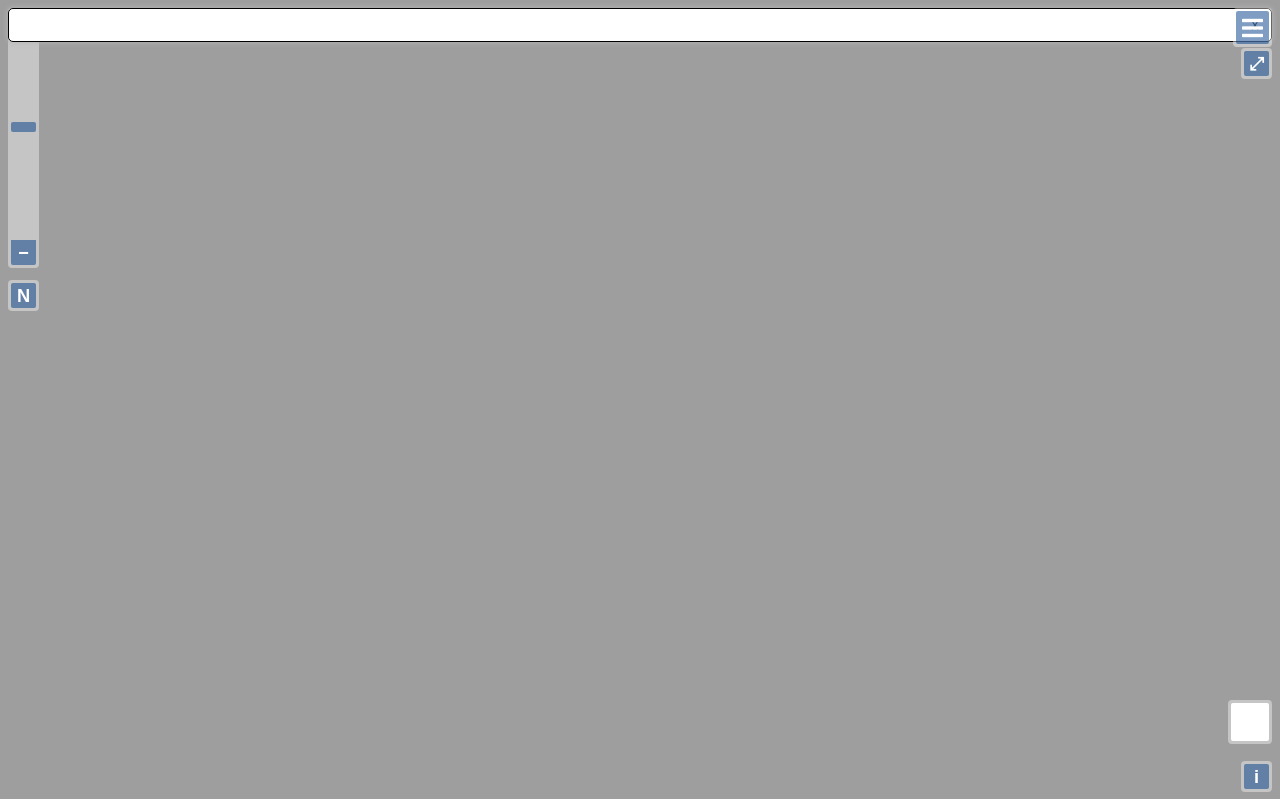
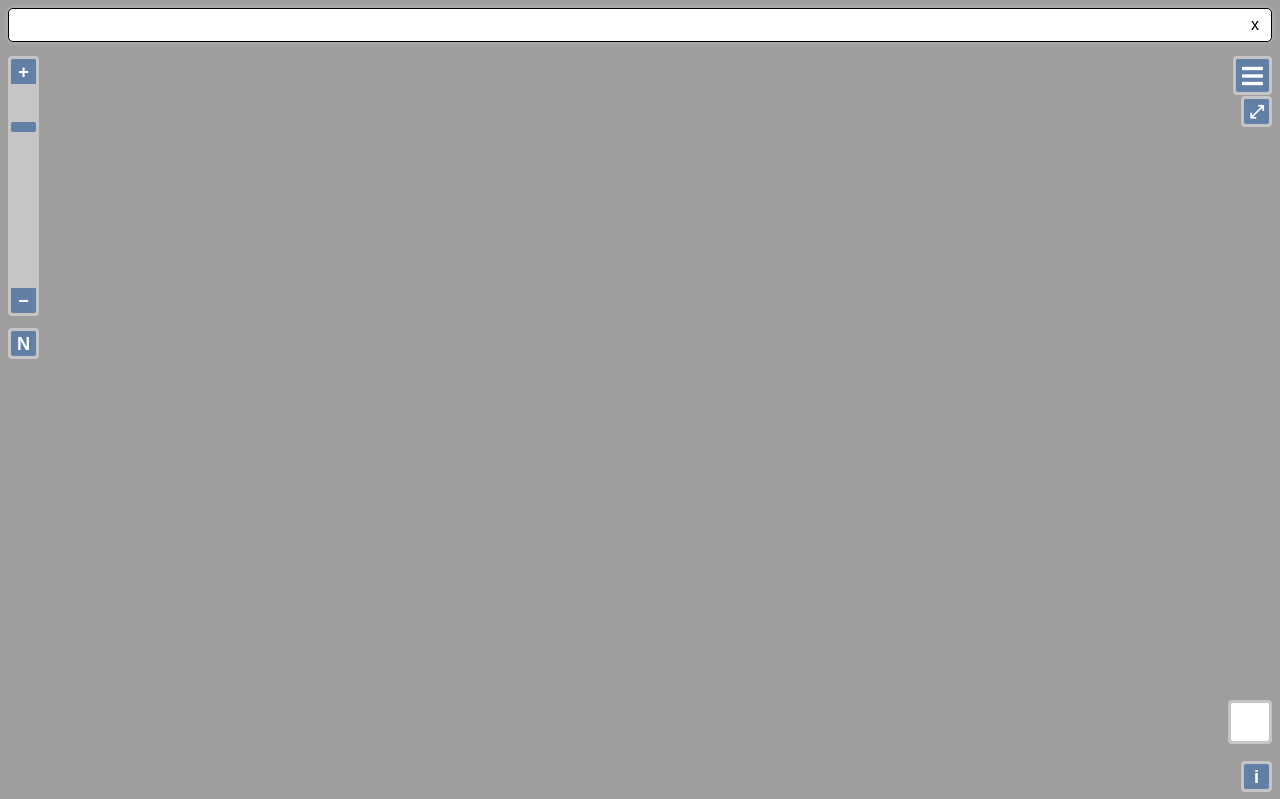
Before and after one commit to kure-kosen/kure_kosen_map, a PHP site: page /map.html in a window 1280 px wide. Shown: the top 799 px of the page. Run offline with PHP 8.4, Linux system fonts and the light colour scheme; some libraries are stand-ins or nearby versions.

Commit message:
検索ボックスに合わせてボタンの位置を下へずらした

```diff
--- a/assets/css/map-design.css
+++ b/assets/css/map-design.css
@@ -14,7 +14,7 @@
 .wrap-menubtn {
 	position: fixed; /* スクロールによる移動を防ぐ */
 	right: 0.5em;
-	top: 0.5em;
+	top: calc( 3em + 0.5em );
 }
 /* .ol-controlを使うので廃止
 .wrap-menubtn {
@@ -45,9 +45,14 @@ button.menubtn:hover, div.menubtn:hover {
 	background-color: rgba(0,60,136,.5);
 }
 */
+/* .ol-full-screenと.ol-zoomはol.cssのを上書きされている */
 .ol-full-screen {
 	right: 0.5em;
-	top: 3em;
+	top: calc( 3em + 3em );
+}
+.ol-zoom {
+	left: 0.5em;
+	top: calc( 3em + 0.5em );
 }
 
 /* メニュー */
--- a/assets/css/map.css
+++ b/assets/css/map.css
@@ -5,13 +5,13 @@ html, body, #map {
 }
 
 .rotate-north {
-  top: 280px;
+  top: calc( 3em + 280px );
   left: .5em;
 }
 .ol-touch .rotate-north {
 /* [N]がかぶるので使用しない
   top: 80px; */
-  top: calc( 3em + 200px + 3em );
+  top: calc( 3em + 3em + 200px + 3em );
 }
 
 .ol-rotate {
```
